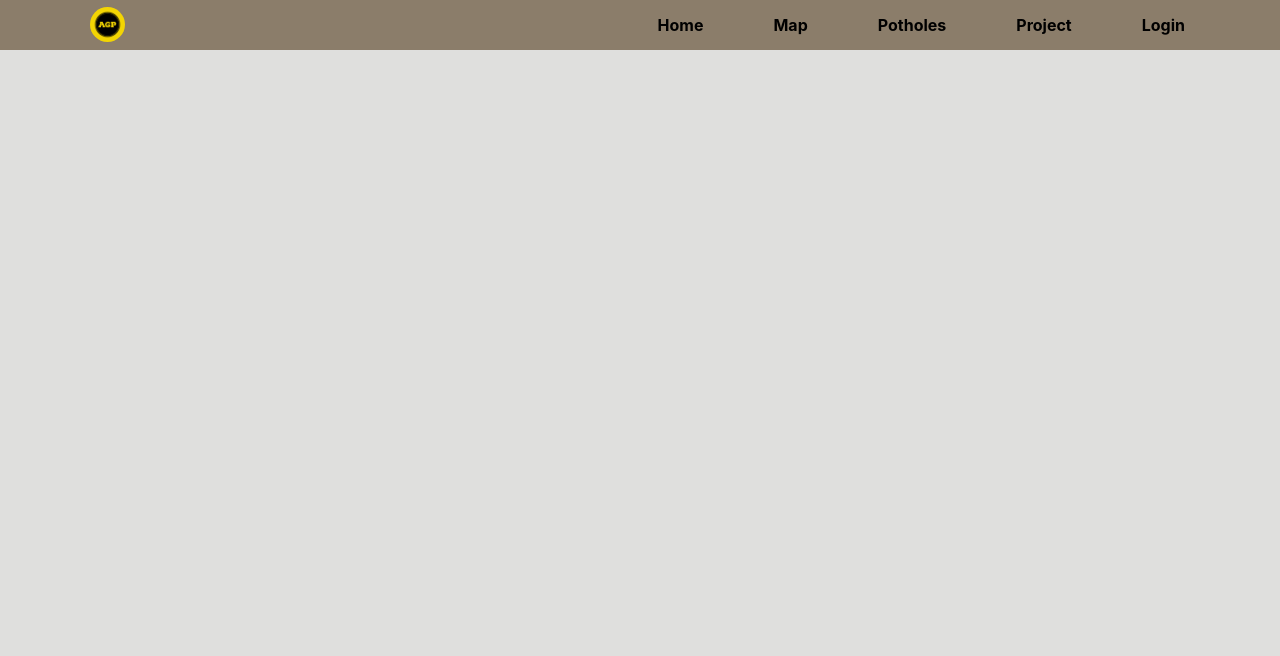
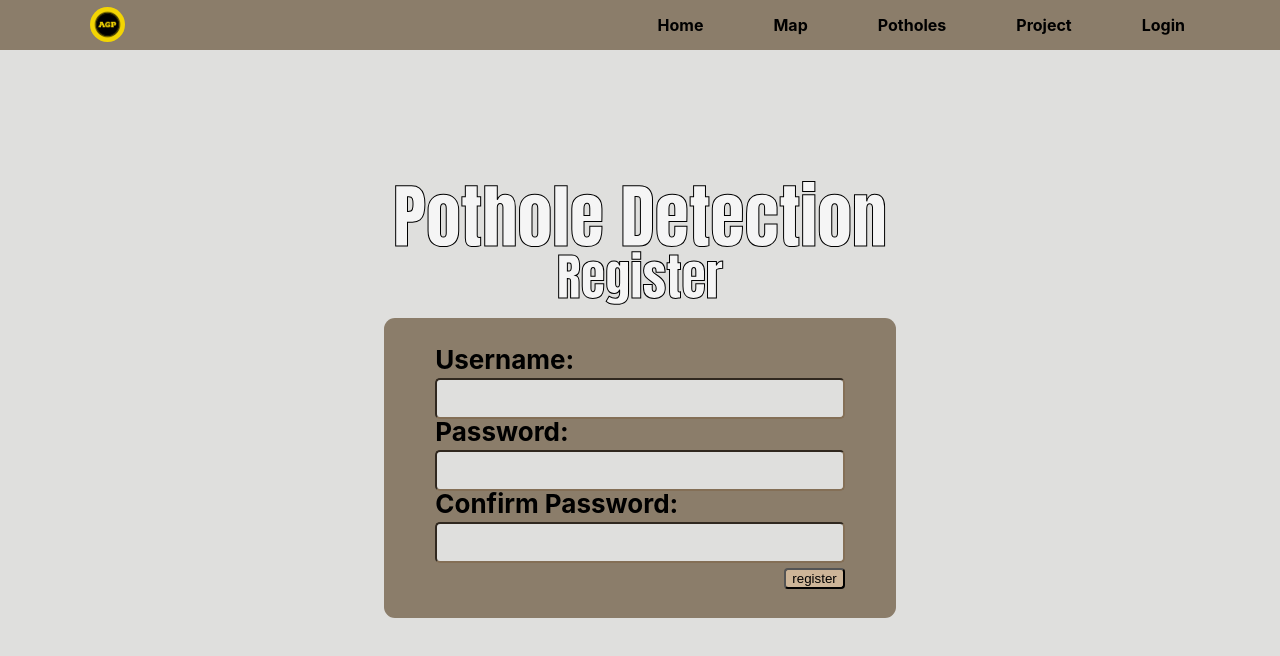
Before and after one commit to Dranelmek/ECS7019U-Advanced_Group_Project, a React (Create React App) app in the folder Frontend/councilSite/frontend/: page /register in a window 1280 px wide. Shown: the top 656 px of the page. Built offline with nearby package versions, Linux system fonts and the light colour scheme.

Commit message:
added naive registration form

```diff
--- a/Frontend/councilSite/frontend/src/components/App.js
+++ b/Frontend/councilSite/frontend/src/components/App.js
@@ -3,6 +3,7 @@ import Navbar from './Navbar';
 import Login from './Login';
 import Home from './Home';
 import Potholes from './Potholes';
+import Register from './Register';
 import {BrowserRouter as Router, Route, Routes} from 'react-router-dom';
 import { useState, useContext, createContext } from 'react';
 
@@ -20,6 +21,7 @@ function App() {
           <Routes>
             <Route path="/" element={<Home />} />
             <Route path="/login" element={<Login />} />
+            <Route path="/register" element={<Register />} />
             <Route path="/potholes" element={<Potholes />} />
 
           </Routes>
--- a/Frontend/councilSite/frontend/src/components/Login.js
+++ b/Frontend/councilSite/frontend/src/components/Login.js
@@ -1,6 +1,14 @@
 import './styles/Login.css';
+import { useNavigate } from 'react-router-dom';
 
 function Login() {
+
+    const navigate = useNavigate();
+
+    function toRegister() {
+        navigate("/register");
+    }
+
     return (
         <header className="Login-header">
             <div className="Page-title">
@@ -8,12 +16,13 @@ function Login() {
             <p className="Login-subtitle">Login</p>
             </div>
             <div className="Login-form-container">
-                <form className="Login-form" method='post' action='http://localhost:8800/'>
+                <form className="Login-form" method='post'>
                     <label for="username" >Username:</label><br/>
                     <input type="text" id="username" name="username" className="Textfield"/><br/>
                     <label for="password">Password:</label><br/>
                     <input type="password" id="password" name="password" className="Textfield"/><br/>
-                    <input type="submit" value="Login" className="Login-button"/>
+                    <input type="button" value="Login" className="Login-button"/>
+                    <input type="button" value="Register" className="Login-button" onClick={toRegister}/>
                 </form>
             </div>
         </header>
--- /dev/null
+++ b/Frontend/councilSite/frontend/src/components/Register.js
@@ -0,0 +1,67 @@
+import { useState } from 'react';
+import { useNavigate } from 'react-router-dom';
+import './styles/Login.css';
+
+function Register() {
+
+    const navigate = useNavigate();
+    const [user, setUser] = useState("");
+    const [pass, setPass] = useState("");
+    const [conf, setConf] = useState("");
+
+    function handleLogin() {
+        if (user.length > 0) {
+            if (pass.length <= 0) {
+                window.alert("Please select a password")
+            } else if (pass === conf) {
+                window.alert("Account created")
+                navigate("/login")
+            } else {
+                window.alert("Password must match")
+            }
+        } else {
+            window.alert("Please enter a username")
+        }
+
+    }
+
+    return (
+        <header className="Login-header">
+            <div className="Page-title">
+            <p className="Login-title">Pothole Detection</p>
+            <p className="Login-subtitle">Register</p>
+            </div>
+            <div className="Login-form-container">
+                <form className="Login-form" method='post'>
+                    <label for="username" >Username:</label><br/>
+                    <input
+                    type="text"
+                    id="username"
+                    name="username"
+                    value={user}
+                    onChange={(e) => setUser(e.target.value)}
+                    className="Textfield"/><br/>
+                    <label for="password">Password:</label><br/>
+                    <input
+                    type="password"
+                    id="password"
+                    name="password"
+                    value={pass}
+                    onChange={(e) => setPass(e.target.value)}
+                    className="Textfield"/><br/>
+                    <label for="confirm">Confirm Password:</label><br/>
+                    <input
+                    type="password"
+                    id="confirm"
+                    name="confirm"
+                    value={conf}
+                    onChange={(e) => setConf(e.target.value)}
+                    className="Textfield"/><br/>
+                    <input type="button" value="register" className="Login-button" onClick={handleLogin}/>
+                </form>
+            </div>
+        </header>
+    );
+}
+
+export default Register;
```
Also changed, not shown: 2 other files (tests, documents, lock files or other folders).
